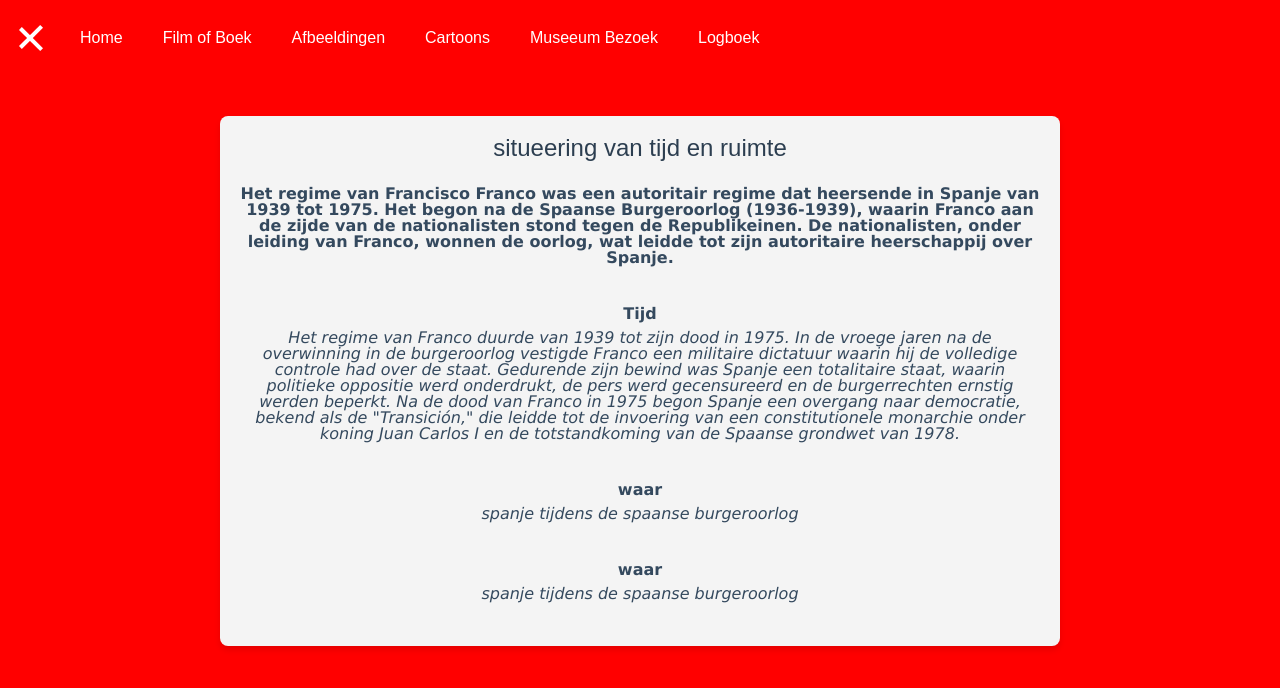
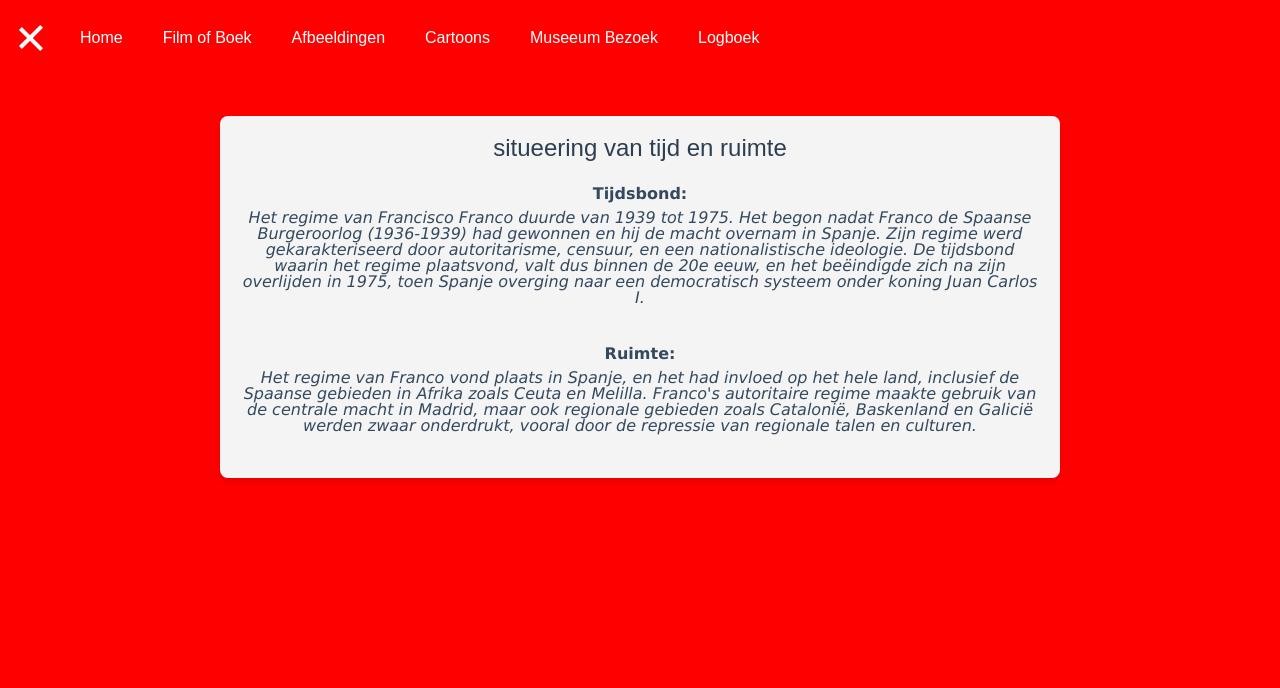
Before and after one commit to snail-boi/historisch-onderzoek, a plain HTML site: page index.html in a window 1280 px wide. Drawn offline with Linux system fonts and the light colour scheme.

Commit message:
logboek en tekst

```diff
--- a/index.html
+++ b/index.html
@@ -22,31 +22,24 @@
                 <li class="navbar-item"><a href="#afbeeldingen">Afbeeldingen</a></li>
                 <li class="navbar-item"><a href="#cartoons">Cartoons</a></li>
                 <li class="navbar-item"><a href="#museeum">Museeum Bezoek</a></li>
-                <li class="navbar-item"><a href="#logboek">Logboek</a></li>
+                <li class="navbar-item"><a href="logboek.html">Logboek</a></li>
             </ul>
         </nav>
         <article class="situeering">
             <h2>situeering van tijd en ruimte</h2>
             <ul>
-                <li>Het regime van Francisco Franco was een autoritair regime dat heersende in Spanje van 1939 tot 1975. Het begon na de Spaanse Burgeroorlog (1936-1939), waarin Franco aan de zijde van de nationalisten stond tegen de Republikeinen. De nationalisten, onder leiding van Franco, wonnen de oorlog, wat leidde tot zijn autoritaire heerschappij over Spanje.</li>
+                <li>Tijdsbond:</li>
+                <li>Het regime van Francisco Franco duurde van 1939 tot 1975. Het begon nadat Franco de Spaanse Burgeroorlog (1936-1939) had gewonnen en hij de macht overnam in Spanje. Zijn regime werd gekarakteriseerd door autoritarisme, censuur, en een nationalistische ideologie.
+
+                    De tijdsbond waarin het regime plaatsvond, valt dus binnen de 20e eeuw, en het beëindigde zich na zijn overlijden in 1975, toen Spanje overging naar een democratisch systeem onder koning Juan Carlos I.</li>
             </ul>
             <ul>
-                <li>Tijd</li>
-                <li>Het regime van Franco duurde van 1939 tot zijn dood in 1975. In de vroege jaren na de overwinning in de burgeroorlog vestigde Franco een militaire dictatuur waarin hij de volledige controle had over de staat. Gedurende zijn bewind was Spanje een totalitaire staat, waarin politieke oppositie werd onderdrukt, de pers werd gecensureerd en de burgerrechten ernstig werden beperkt.
+                <li>Ruimte:</li>
+                <li>Het regime van Franco vond plaats in Spanje, en het had invloed op het hele land, inclusief de Spaanse gebieden in Afrika zoals Ceuta en Melilla.
 
-                    Na de dood van Franco in 1975 begon Spanje een overgang naar democratie, bekend als de "Transición," die leidde tot de invoering van een constitutionele monarchie onder koning Juan Carlos I en de totstandkoming van de Spaanse grondwet van 1978.</li>
-            </ul>
-            <ul>
-                <li>waar</li>
-                <li>spanje tijdens de spaanse burgeroorlog</li>
-            </ul>
-            <ul>
-                <li>waar</li>
-                <li>spanje tijdens de spaanse burgeroorlog</li>
+                    Franco's autoritaire regime maakte gebruik van de centrale macht in Madrid, maar ook regionale gebieden zoals Catalonië, Baskenland en Galicië werden zwaar onderdrukt, vooral door de repressie van regionale talen en culturen.</li>
             </ul>
         </article>
-
-
     </head>
 </body>
 </html>
```
Also changed, not shown: logboek.html (added, +13 -0 lines).
